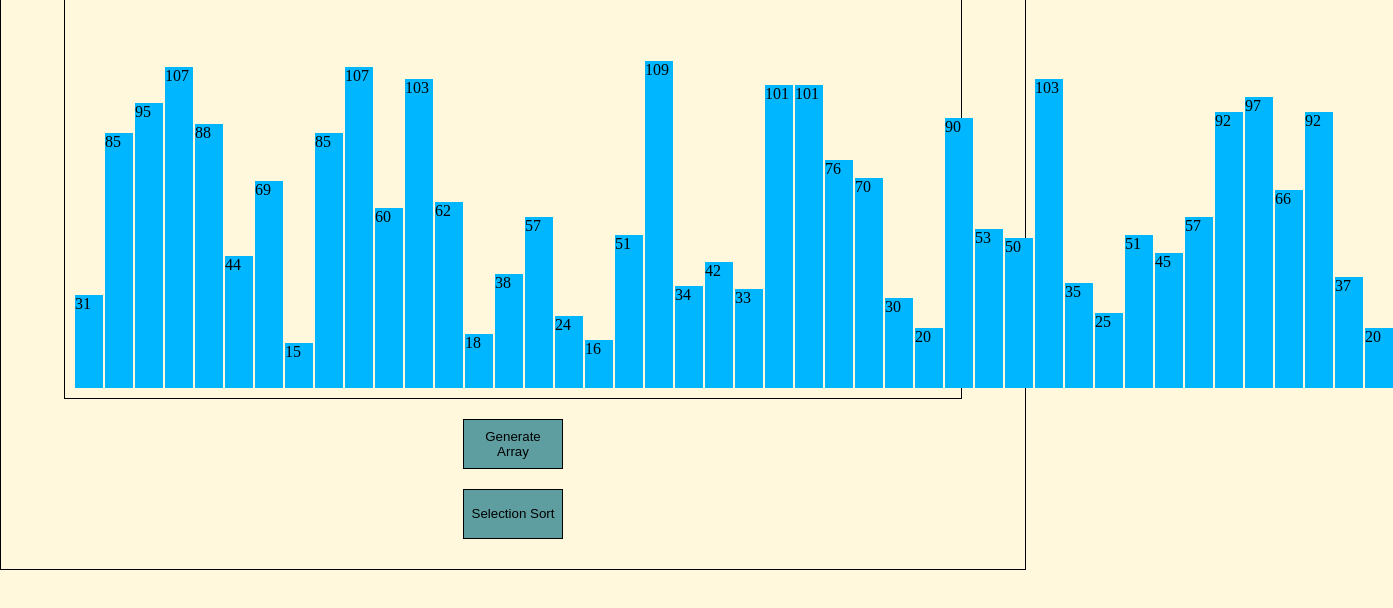
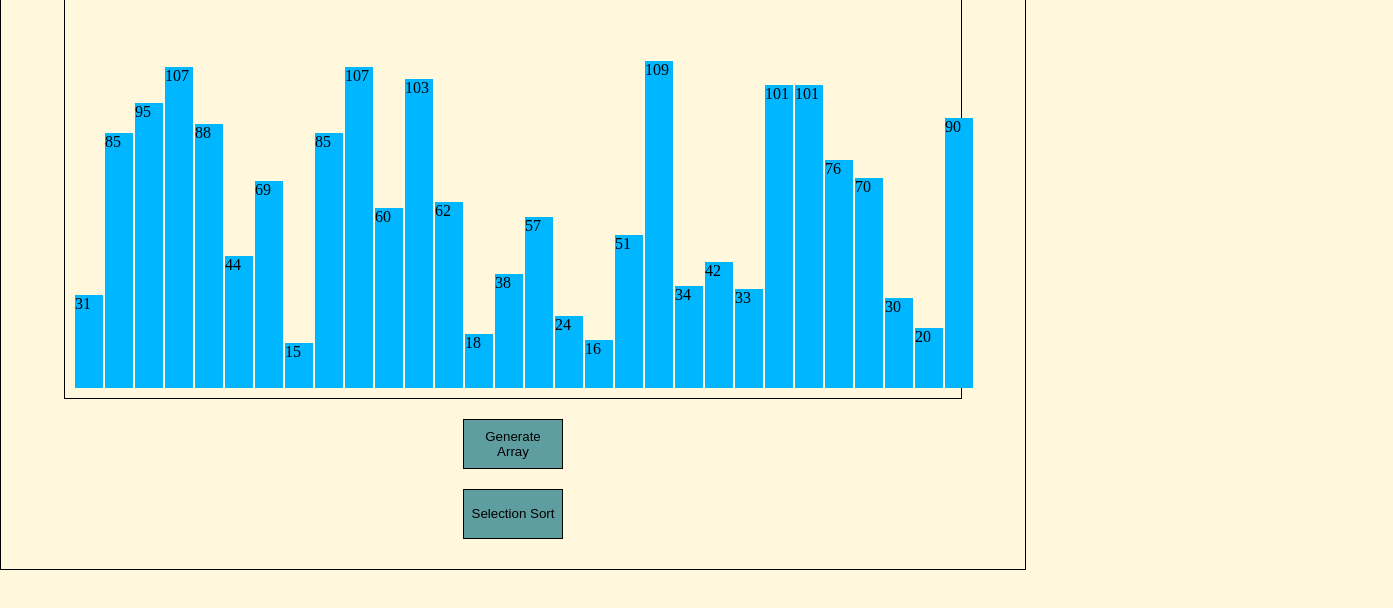
Before and after one commit to vali8055/adv_frontend, a plain HTML site: page jan09exam/index.html in a window 1280 px wide. Shown: the part 72-680 px from the top of the page, 1393 px wide, since content can reach past the window. Drawn offline with Linux system fonts and the light colour scheme.

Commit message:
Update index.html

```diff
--- a/jan09exam/index.html
+++ b/jan09exam/index.html
@@ -76,7 +76,7 @@
     </div>
     <script>
         const container = document.querySelector('.box')
-        function generatebar(num = 44) {
+        function generatebar(num = 30) {
             for (let i = 0; i < num; i += 1) {
                 const value = Math.floor(Math.random() * 100) + 10
                 const bar = document.createElement("div")
```
